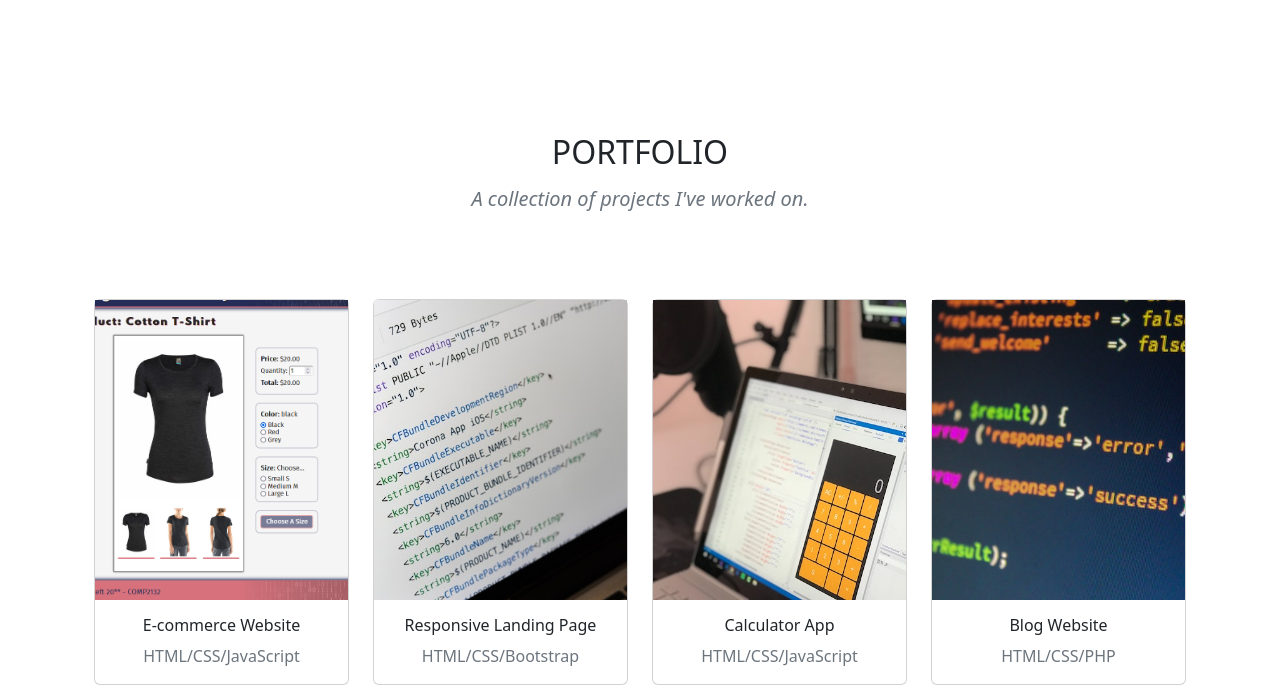
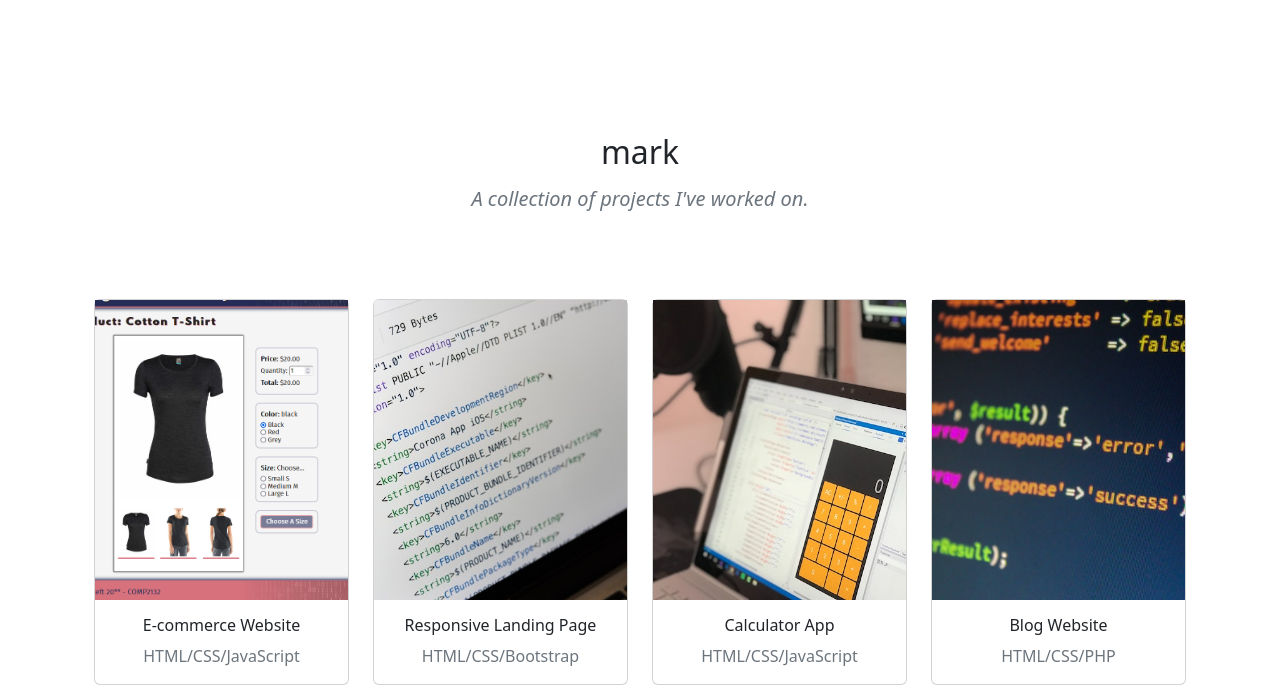
Before and after one commit to DennisIcon/Byiyingiro-Website, a plain HTML site: page Byiyingiro Dennis/index.html in a window 1280 px wide. Shown: the part 1743-2431 px from the top of the page. Drawn offline with nearby package versions, Linux system fonts and the light colour scheme.

Commit message:
Update index.html

```diff
--- a/Byiyingiro Dennis/index.html
+++ b/Byiyingiro Dennis/index.html
@@ -83,7 +83,7 @@
     <section class="container py-5" id="portfolio">
       <div class="row mt-4 py-3">
         <div class="col-12 d-flex flex-column text-center justify-content-center">
-          <h2>PORTFOLIO</h2>
+          <h2>mark</h2>
           <h5 class="text-secondary fw-normal py-2 fst-italic">A collection of projects I've worked on.</h5>
         </div>
         <div class="row mt-5 mx-0 justify-content-center align-items-center">
```
